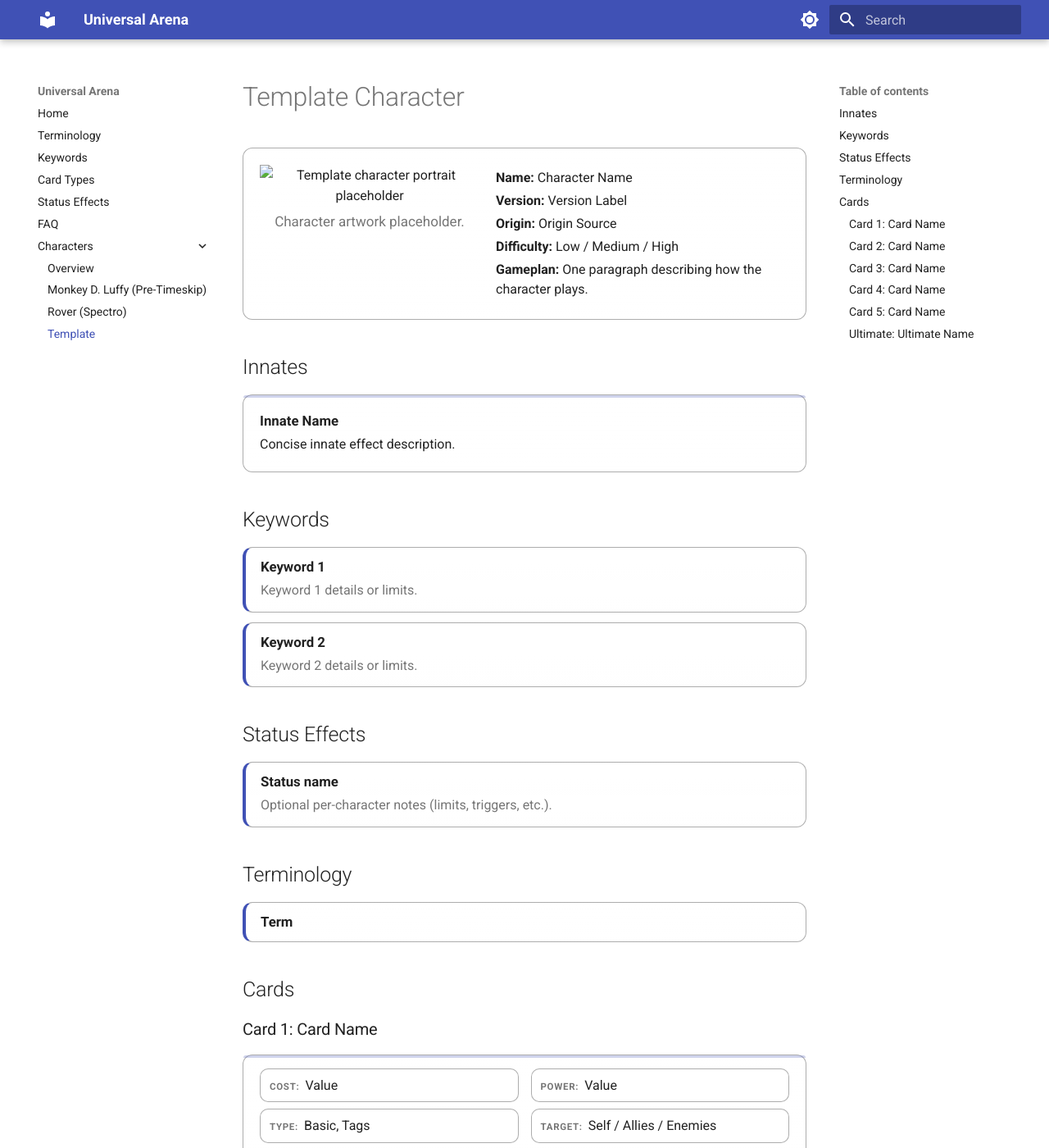
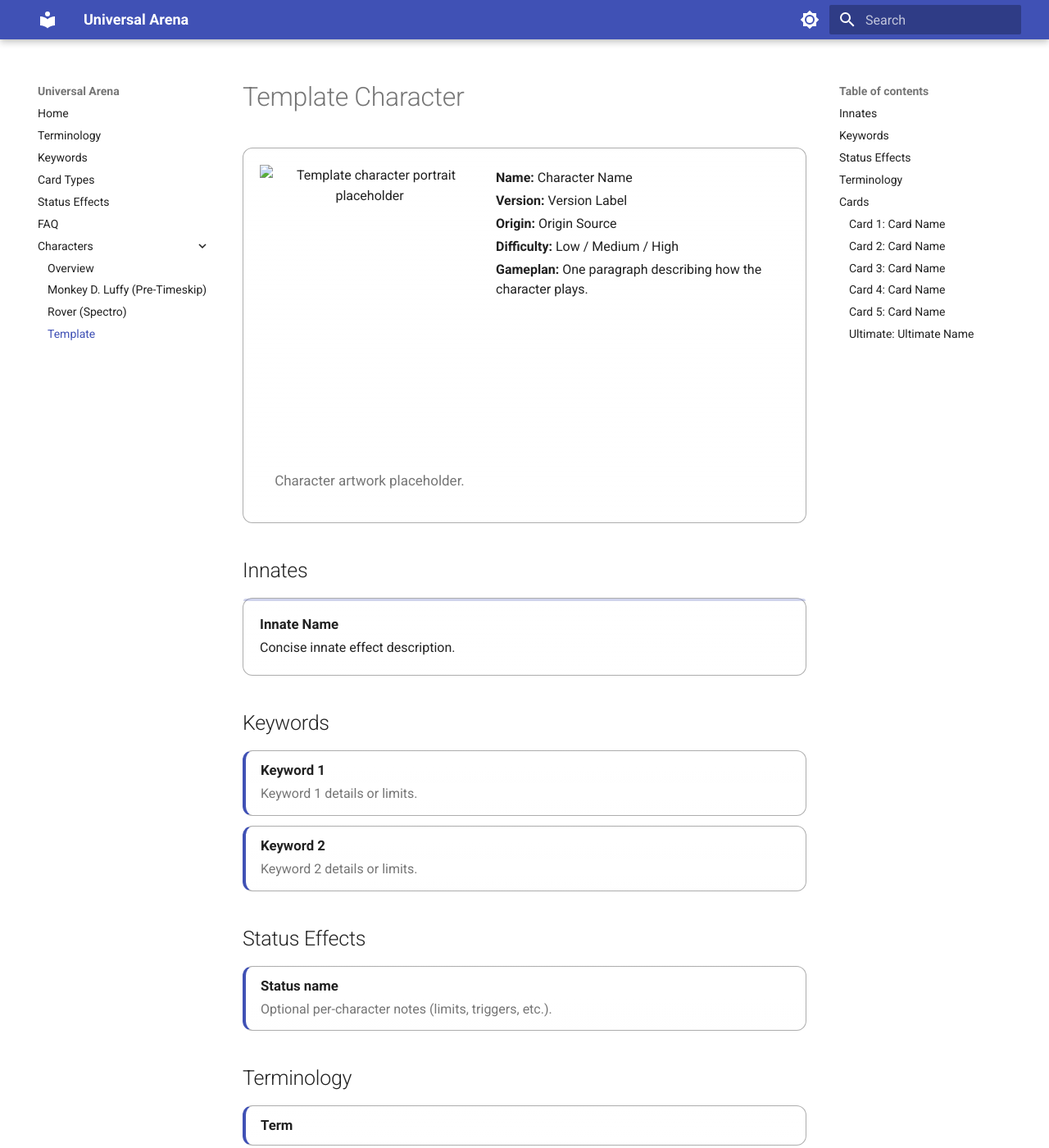
Before and after one commit to HVS13/UniversalArena, an MkDocs documentation site: the page built from docs/characters/template.md, in a window 1280 px wide and 1400 px high. Shown: the whole window at 82% size. Built offline with MkDocs 1.6.1 and Material for MkDocs 9.7.7, drawn with Linux system fonts in a browser that asks for light colours; some web fonts are replaced.

```diff
--- a/docs/stylesheets/game.css
+++ b/docs/stylesheets/game.css
@@ -346,7 +346,8 @@
 .ua-game__character-thumb {
   width: 100%;
   height: 160px;
-  object-fit: cover;
+  object-fit: contain;
+  object-position: center;
   border-radius: 12px;
   background: #f3f0e7;
 }
--- a/docs/stylesheets/guide.css
+++ b/docs/stylesheets/guide.css
@@ -160,17 +160,22 @@
   flex: 0 0 268px;
   max-width: 100%;
   text-align: center;
+  display: grid;
+  justify-items: center;
+  gap: 0.35rem;
 }
 
 .character-image img {
   width: min(268px, 100%);
-  height: auto;
+  height: 360px;
+  object-fit: contain;
+  object-position: center;
   display: block;
   margin: 0 auto;
   position: relative;
   z-index: 1;
   transform: scale(1);
-  transform-origin: top center;
+  transform-origin: center;
   transition: transform 180ms ease;
   background: transparent;
   border: none;
```
Also changed, not shown: docs/characters/rover-spectro.md (+4 -4 lines), site/characters/rover-spectro/index.html, site/search/search_index.json, site/stylesheets/game.css, site/stylesheets/guide.css.
